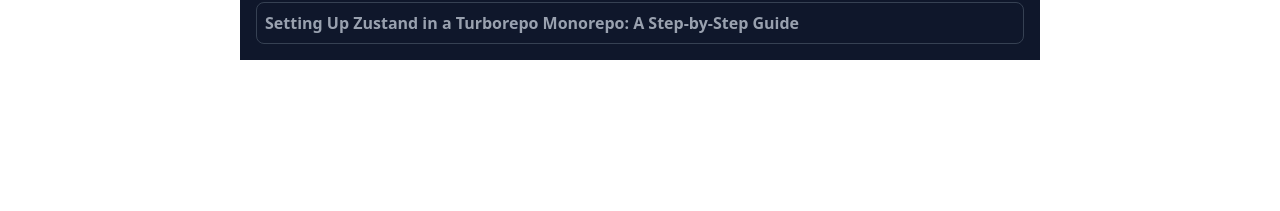
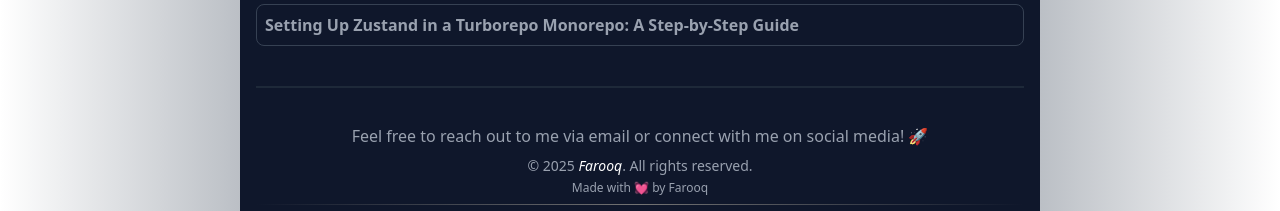
Before and after one commit to 09ahmad/portfolio, a React (Vite) app: page / in a window 1280 px wide. Shown: the part 1938-2149 px from the top of the page. Before the commit the page ends 1998 px from the top, so only its background shows below. Built offline with nearby package versions, Linux system fonts and the light colour scheme.

Commit message:
completedd

```diff
--- a/src/App.tsx
+++ b/src/App.tsx
@@ -2,7 +2,7 @@
 
 function App() {
   return (
-    <div >
+    <div className="bg-gradient-to-r from-transparent via-gray-600 to-transparent">
       <Home />
     </div>
   );
--- a/src/Home/Home.tsx
+++ b/src/Home/Home.tsx
@@ -2,16 +2,20 @@
 import { Hero2 } from "./body/Hero2";
 import { Hero3 } from "./body/Hero3";
 import { Hero4 } from "./body/Hero4";
+import { Hero5 } from "./body/Hero5";
 import { Navbar } from "./Navbar/App";
 
 export const Home = () => {
   return (
-    <div className="max-w-[50rem] mx-auto p-4 bg-slate-900 rounded-tl-md rounded-tr-md">
+    <div className="max-w-[50rem] mx-auto p-4 bg-slate-900 rounded-md">
       <Navbar />
       <Hero1 />
+      <span className="block h-[1px] border border-gray-800 w-full" />
       <Hero3 />
       <Hero2 />
       <Hero4 />
+      <span className="block h-[1px] border border-gray-800 w-full mt-10" />
+      <Hero5 />
     </div>
   );
 };
--- /dev/null
+++ b/src/Home/body/Hero5.tsx
@@ -0,0 +1,20 @@
+export const Hero5 = () => {
+  return (
+    <div className="mt-5 text-white">
+      <div className="flex flex-col justify-center items-center -space-y-3">
+        <p className="mt-2 text-gray-400 p-2 text-center">
+          Feel free to reach out to me via email or connect with me on social
+          media! 🚀
+        </p>
+        <p className="mt-1 text-gray-400 p-2 text-sm text-center">
+          © 2025 <span className="text-white font-medium italic">Farooq</span>.
+          All rights reserved.
+        </p>
+        <p className="text-gray-400 p-2 text-xs text-center bottom-0">
+          Made with 💓 by Farooq
+        </p>
+      </div>
+      <span className="block h-[1px] bg-gradient-to-r from-transparent via-neutral-500 to-transparent rounded-2xl" />
+    </div>
+  );
+};
```
